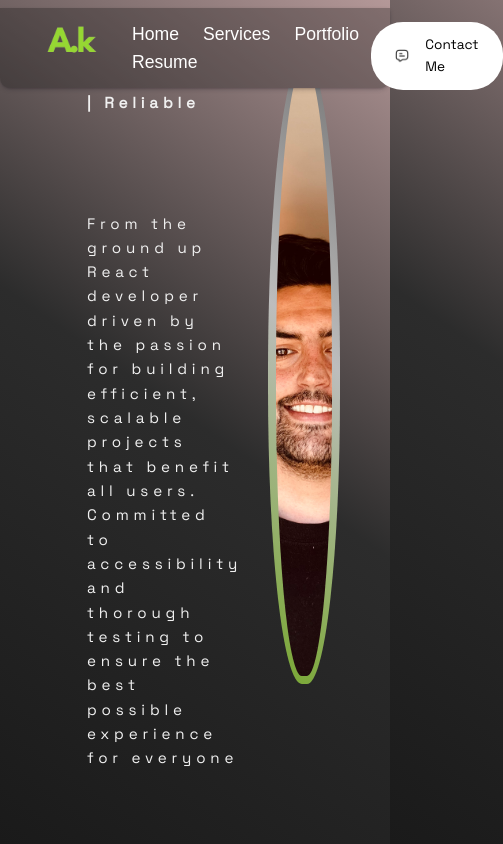
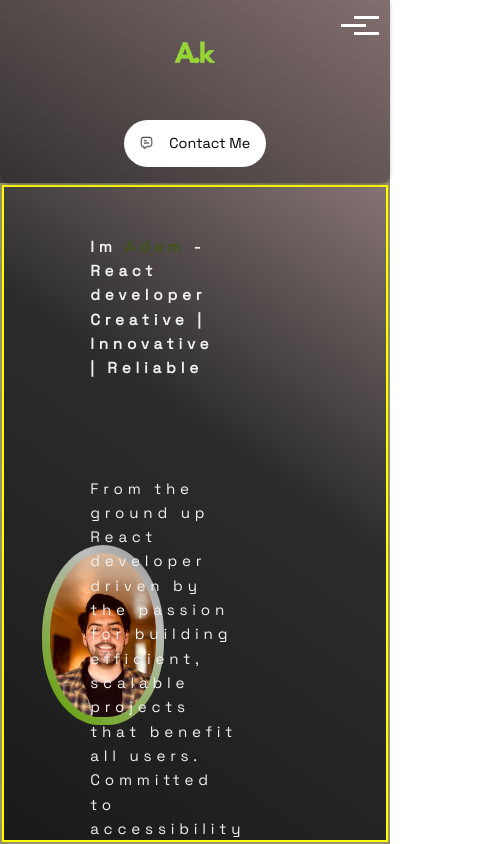
Before and after one commit to Sterling47/Portfolio-Website, a React (Vite) app: page / in a window 390 px wide. Shown: the whole page, 503 px wide, since content can reach past the window. Built offline with nearby package versions, Linux system fonts and the light colour scheme.

Commit message:
Added responsive design for mobile devices

```diff
--- a/src/Intro/Intro.jsx
+++ b/src/Intro/Intro.jsx
@@ -18,9 +18,7 @@ const Intro = () => {
           </h1>
           <p>From the ground up React developer driven by the passion for building efficient, scalable projects that benefit all users. Committed to accessibility and thorough testing to ensure the best possible experience for everyone</p>
         </div>
-        <div className="img-wrap">
           <img className='headShot' src={headshot} alt="headshot" />
-        </div>
       </div>
       <div className="icon-container">
         <img src={reacticon} alt='react icon' className='icon' />
--- a/src/Intro/intro.css
+++ b/src/Intro/intro.css
@@ -72,6 +72,8 @@
     height: 75%;
 }
 
+
+
 @keyframes morph {
     0%, 100% {
         border-radius: 50% 50% 45% 45%;
@@ -131,3 +133,16 @@
     width: 1rem;
     height: 1rem;
 }
+
+
+@media (max-width: 600px) {
+    .headShot {
+        height: 20%;
+        width: 40%;
+    }
+
+    .img-wrap {
+        border: 2px solid purple;
+    }
+
+}
--- a/src/Navbar/Navbar.jsx
+++ b/src/Navbar/Navbar.jsx
@@ -1,28 +1,69 @@
-import React from 'react';
+import React, { useState } from 'react';
 import './navbar.css';
 import logo from '../assets/a.kgreen.png';
 import contact from '../assets/message.png';
 import { Link } from 'react-router-dom';
 
+const Navbar = () => {
+  const [menuOpen, setMenuOpen] = useState(false);
 
+  const toggleMenu = () => setMenuOpen(!menuOpen);
 
+  return (
+    <nav className="navbar">
+      {/* Logo */}
+      <Link to="/">
+        <img src={logo} alt="logo" className="logo" />
+      </Link>
 
-const Navbar = () => {
-  return (
-    <nav className='navbar'>
-      <Link to='/'><img src={logo} alt="logo" className='logo'/></Link>
-      <div className="menu">
-        <Link to='/' className="menuListItem">Home</Link>
-        <Link to='about' className="menuListItem">Services</Link>
-        <Link to='portfolio' className="menuListItem">Portfolio</Link>
-        <Link to='resume' className='menuListItem'> Resume </ Link>
+      {/* Hamburger Menu for Mobile */}
+      <button
+        className="menuToggle"
+        onClick={toggleMenu}
+        aria-label="Toggle Menu"
+      >
+        <div className={`hamburger ${menuOpen ? 'open' : ''}`}></div>
+      </button>
+
+      {/* Menu Items */}
+      <div className={`menu ${menuOpen ? 'show' : ''}`}>
+        <Link
+          to="/"
+          className="menuListItem"
+          onClick={() => setMenuOpen(false)}
+        >
+          Home
+        </Link>
+        <Link
+          to="about"
+          className="menuListItem"
+          onClick={() => setMenuOpen(false)}
+        >
+          Services
+        </Link>
+        <Link
+          to="portfolio"
+          className="menuListItem"
+          onClick={() => setMenuOpen(false)}
+        >
+          Portfolio
+        </Link>
+        <Link
+          to="resume"
+          className="menuListItem"
+          onClick={() => setMenuOpen(false)}
+        >
+          Resume
+        </Link>
       </div>
-        <Link to='contact' className='menuBtn'>
+
+      {/* Contact Button */}
+      <Link to="contact" className="menuBtn">
         <img src={contact} alt="contact" className="menuBtnImg" />
         Contact Me
       </Link>
     </nav>
-  )
-}
+  );
+};
 
 export default Navbar;
--- a/src/Navbar/navbar.css
+++ b/src/Navbar/navbar.css
@@ -39,6 +39,89 @@
     border-bottom: 3px solid rgb(150, 215, 52);
 }
 
+
+/* NEW */
+
+
+.menuToggle {
+    display: none; /* Hidden by default */
+    background: none;
+    border: none;
+    cursor: pointer;
+    z-index: 10; /* Keep above other elements */
+    position: absolute;
+    right: 1.5rem;
+    top: 1.5rem;
+}
+
+.hamburger {
+    width: 25px;
+    height: 3px;
+    background-color: white;
+    position: relative;
+    transition: all 0.3s ease;
+}
+
+.hamburger::before,
+.hamburger::after {
+    content: '';
+    width: 25px;
+    height: 3px;
+    background-color: white;
+    position: absolute;
+    transition: all 0.3s ease;
+}
+
+.hamburger::before {
+    transform: translateY(-8px);
+}
+
+.hamburger::after {
+    transform: translateY(8px);
+}
+
+.hamburger.open {
+    background-color: transparent; /* Hide middle line when open */
+}
+
+.hamburger.open::before {
+    transform: rotate(45deg);
+}
+
+.hamburger.open::after {
+    transform: rotate(-45deg);
+}
+
+/* Menu: Hidden by default for mobile */
+.menu {
+    display: flex;
+    flex-direction: row;
+    justify-content: space-between;
+    align-items: center;
+}
+
+.menu.show {
+    display: flex;
+    flex-direction: column;
+    background: rgba(17, 17, 17, 0.9); /* Dark background for dropdown */
+    position: absolute;
+    top: 6rem;
+    left: 0;
+    width: 100%;
+    padding: 1rem 0;
+    z-index: 9;
+    box-shadow: 0px 4px 10px rgba(0, 0, 0, 0.3);
+}
+
+/* Menu Items in Dropdown */
+
+/* Contact Button Always Visible */
+.menuBtn {
+    z-index: 8; /* Stay above dropdown */
+    margin-top: 1rem;
+}
+/* END OF NEW */
+
 .menuBtn {
     display: flex;
     align-items: center;
@@ -61,13 +144,14 @@
     height: 1rem;
 }
 
-@media (max-width: 875px) {
+@media (max-width: 600px) {
     .navbar {
         flex-direction: column;
         justify-content: center;
         align-items: center;
         height: auto;
         padding: 1rem;
+        width: 100vw;
     }
 
     .logo {
@@ -90,35 +174,27 @@
         width: 0.85rem;
         height: 0.85rem;
     }
-}
 
-/* Medium devices - adjustments at 1064px */
-@media (max-width: 1064px) {
-    .navbar {
-        flex-direction: row;
-        justify-content: space-between;
-        padding: 1rem 1.5rem;
-        max-width: 100%;
-        height: 5rem;
+
+    .menuToggle {
+        display: block; /* Show toggle button on mobile */
     }
 
-    .logo {
-        height: 6rem;
-        width: 6rem;
+    .menu {
+        display: none; /* Hidden by default */
+        flex-direction: column;
+        align-items: center;
+    }
+
+    .menu.show {
+        display: flex; /* Show dropdown when toggle is active */
     }
 
     .menuListItem {
-        margin: 0.75rem;
-        font-size: 1.1rem;
+        margin: 0.5rem 0;
     }
 
     .menuBtn {
-        font-size: 0.85rem;
-        padding: 0.75rem 1.5rem;
-    }
-
-    .menuBtnImg {
-        width: 0.9rem;
-        height: 0.9rem;
+        margin-top: 1rem;
     }
 }
--- a/style.css
+++ b/style.css
@@ -75,3 +75,36 @@ body, html, #root {
 ::-webkit-scrollbar-thumb {
     background-color: #555;
 }
+
+
+@media (max-width: 600px) {
+    /* Wrapper on Mobile */
+    .wrapper {
+        height: 100%;
+        justify-content: flex-start; /* Adjust alignment for scrolling */
+        border: 2px solid yellow; /* Debug styling */
+    }
+
+    /* Page Wrapper on Mobile */
+    .page-wrapper {
+        height: 100%; /* Use full height */
+        overflow-y: auto; /* Allow vertical scrolling */
+        border: 2px solid rgb(146, 146, 101); /* Debug styling */
+    }
+
+    /* Icon Grid on Mobile */
+    .icon-container {
+        display: grid; /* Switch to grid layout */
+        grid-template-columns: repeat(2, 1fr); /* 2 icons per row */
+        gap: 0.5rem; /* Reduce gap for smaller screens */
+        width: 100%; /* Full width */
+        height: auto; /* Let height adjust dynamically */
+    }
+
+    .icon {
+        width: 100%; /* Icon size adjusts based on container */
+        height: auto;
+        justify-self: center; /* Center within grid cell */
+        align-self: center;
+    }
+}
```
